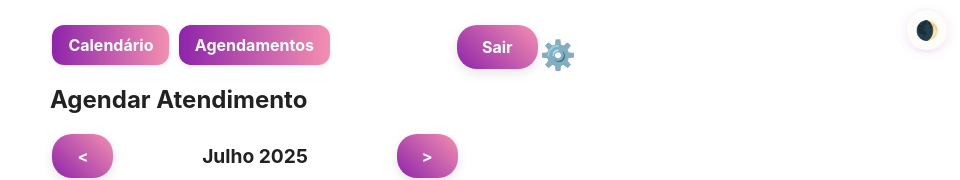
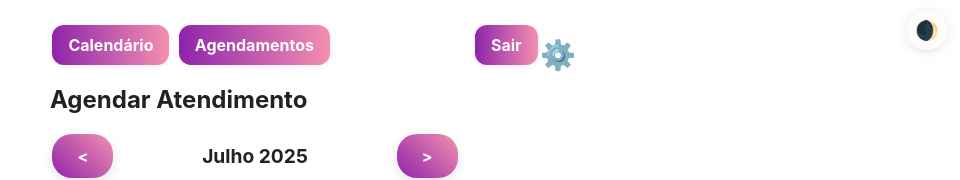
Before and after one commit to alexcamposwd/agendasaas_frontend, a React (Create React App) app: page /dashboard in a window 1280 px wide. Shown: the top 180 px of the page, without its empty margins (320-1280 px from the left). Built offline with nearby package versions, Linux system fonts and the light colour scheme; no server answers; sample sign-in values are in the browser's storage.

Commit message:
Correções

```diff
--- a/src/components/AppointmentConfig.js
+++ b/src/components/AppointmentConfig.js
@@ -95,7 +95,7 @@ export default function AppointmentConfig({
       console.error("Erro ao buscar agendamentos do dia:", error);
       setErro("Erro ao carregar horários");
     }
-  }, [api, dataAgendamento]);
+  }, [dataAgendamento]);
 
   // Gera a grade de horários do dia selecionado, considerando bloqueios
   const gerarHorarios = useCallback(() => {
--- a/src/pages/UserCalendarPage.js
+++ b/src/pages/UserCalendarPage.js
@@ -1,4 +1,4 @@
-import React, { useEffect, useState } from "react";
+import React, { useEffect, useState, useCallback } from "react";
 import { Link, useNavigate } from "react-router-dom";
 import api from "../services/api";
 import Calendar from "../components/Calendar";
@@ -19,22 +19,6 @@ const ConfigButton = styled(Link)`
   z-index: 1; /* Garante que o botão fique acima de outros elementos */
 `;
 
-const Button = styled.button`
-  background: linear-gradient(45deg, ${props => props.theme.primary}, ${props => props.theme.secondary});
-  color: white;
-  border: none;
-  border-radius: 20px;      // Mais arredondado
-  padding: 12px 25px;
-  font-size: 1em;
-  font-weight: bold;
-  box-shadow: 0 4px 12px rgba(0,0,0,0.1);    // Sombra mais definida
-  transition: transform 0.2s;
-
-  &:hover {
-    transform: translateY(-2px);            // Leve elevação ao passar o mouse
-  }
-`
-
 export default function UserCalendarPage() {
   const [dataSelecionada, setDataSelecionada] = useState(null);
   const [cfg, setCfg] = useState({
@@ -54,20 +38,33 @@ export default function UserCalendarPage() {
     apptMap[a.data].push(a);
   });
 
+  // Função para buscar agendamentos de todo mês
+  const fetchAgendamentos = useCallback(async () => {
+    const mes = `${calY}-${String(calM + 1).padStart(2, '0')}`;
+    try {
+      const res = await api.get("/appointments/by-month", { params: { mes } });
+      setAgendamentosMes(res.data);
+    } catch (error) {
+      console.error("Erro ao buscar agendamentos do mês:", error);
+      // Lógica para lidar com o erro, se necessário
+    }
+  }, [calY, calM, api]);
+
   // Função para buscar configurações (serviços, horários)
   async function fetchConfig() {
-    const { data } = await api.get("/users/config");
-    setCfg(data);
+    try {
+      const { data } = await api.get("/users/config");
+      setCfg(data);
+    } catch (error) {
+      console.error("Erro ao buscar configurações:", error);
+      // Lógica para lidar com o erro, se necessário
+    }
   }
 
-  // Função para buscar agendamentos de todo mês
-  async function fetchAgendamentos() {
-    const mes = `${calY}-${String(calM + 1).padStart(2, '0')}`;
-    const res = await api.get("/appointments/by-month", { params: { mes } });
-    setAgendamentosMes(res.data);
-  }
-
-  useEffect(() => { fetchAgendamentos(); fetchConfig(); }, [calY, calM, fetchAgendamentos]);
+  useEffect(() => {
+    fetchAgendamentos();
+    fetchConfig();
+  }, [fetchAgendamentos]);
 
   function handleMonthChange(delta) {
     let ano = calY;
@@ -91,14 +88,19 @@ export default function UserCalendarPage() {
   }
 
   return (
-    <div style={{ maxWidth: 490, margin: "25px auto", position: "relative", paddingRight: 50, }}>
+    <div style={{
+      maxWidth: 490,
+      margin: "25px auto",
+      position: "relative",
+      paddingRight: 50,  /* Ajuste aqui para evitar sobreposição */
+    }}> {/* relative para posicionar o botão */}
       <ConfigButton to="/config" aria-label="Configurações">
         ⚙️
       </ConfigButton>
       <nav style={{ marginBottom: 20 }}>
-        <Link to="/dashboard"><button style={{marginRight:7}}>Calendário</button></Link>
+        <Link to="/dashboard"><button style={{ marginRight: 7 }}>Calendário</button></Link>
         <Link to="/agendamentos"><button>Agendamentos</button></Link>
-        <Button onClick={sair} style={{float:"right"}}>Sair</Button>
+        <button onClick={sair} style={{ float: "right" }}>Sair</button>
       </nav>
       <h2>Agendar Atendimento</h2>
       <Calendar
```
